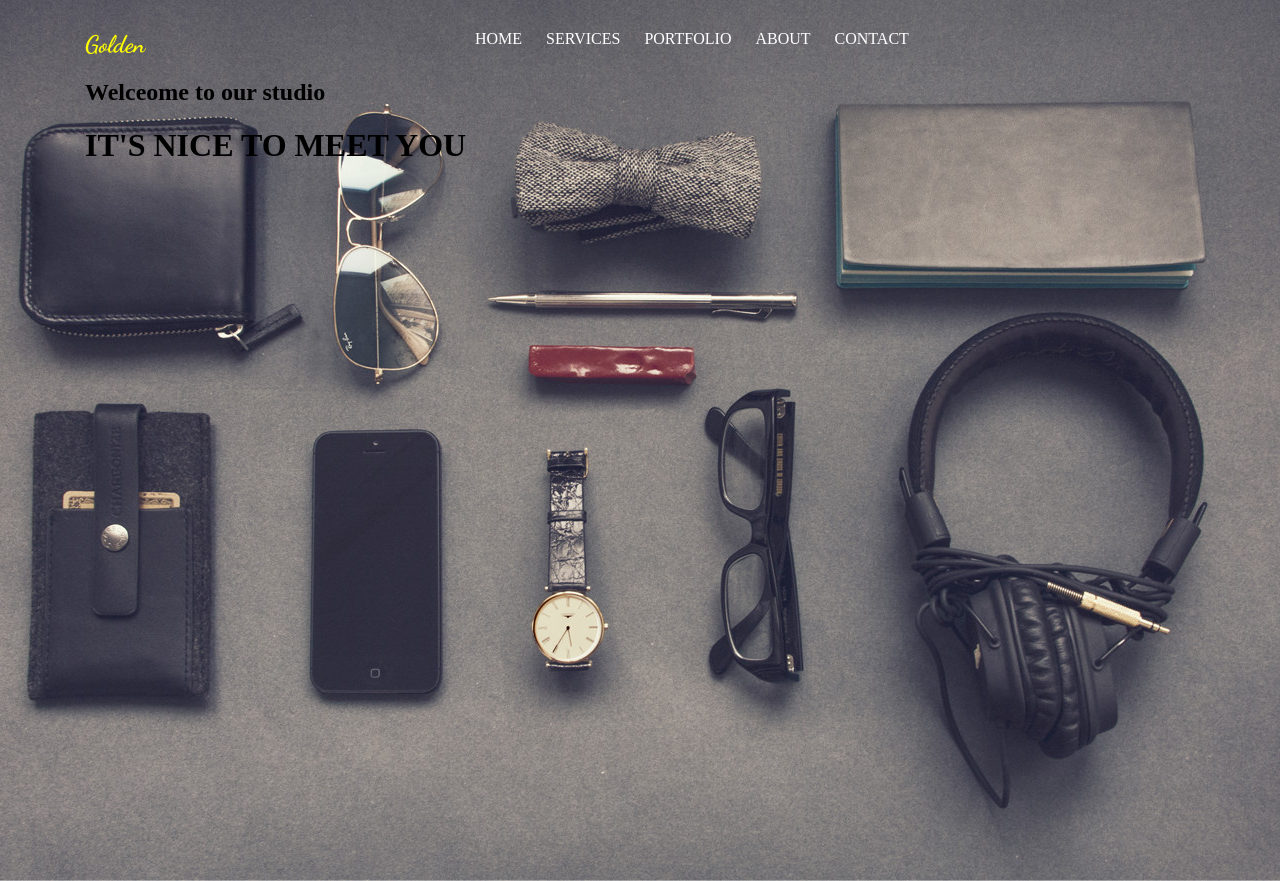
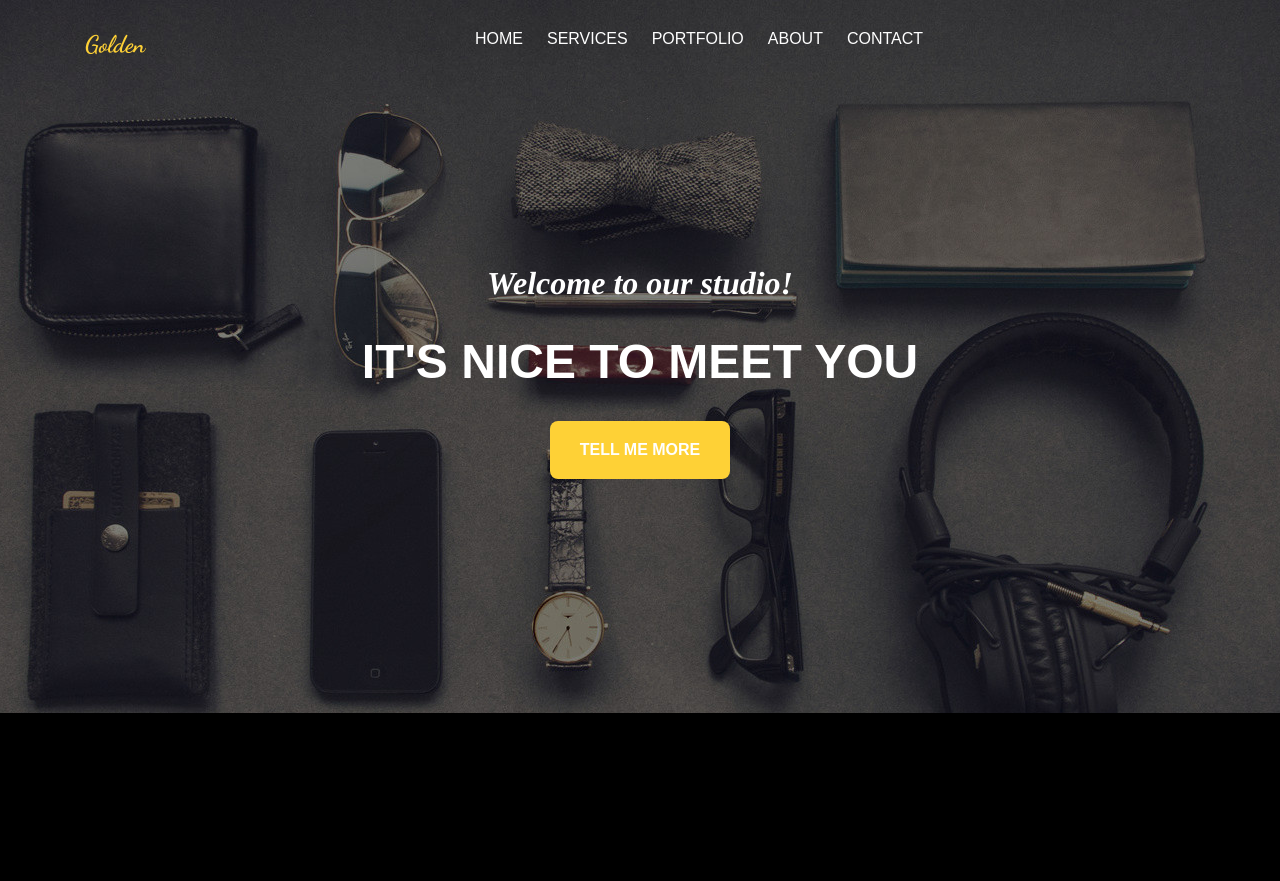
Before and after one commit to jarekm80/zadanie4, a website: page index.html in a window 1280 px wide. Shown: the top 881 px of the page. After the commit the page ends 800 px from the top, so only its background shows below. Drawn offline with Linux system fonts and the light colour scheme.

Commit message:
complete header

```diff
--- a/index.html
+++ b/index.html
@@ -9,7 +9,7 @@
     <link href="https://fonts.googleapis.com/css2?family=Dancing+Script:wght@700&display=swap" rel="stylesheet">
 </head>
 <body>
-    <img src="/images/back.jpg" class="backImg">
+    <img src="/images/backDark.jpg" class="backImg">
     <div class="container">
         <div class="row rowMargin">
             <div class="col tnLeft">
@@ -23,10 +23,11 @@
                 <a href="#">CONTACT</a>
             </div>
         </div>
-        <div class="row">
-            <div class="col">
-                <h2>Welceome to our studio</h2>
-                <h1>IT'S NICE TO MEET YOU</h1>
+        <div class="centerInHeader">
+            <div>
+                <h2 class="h2InWelcome">Welcome to our studio!<br></h2>
+                <h1 class="h1InNice">IT'S NICE TO MEET YOU</h1>
+                <div class="divBeforeBtnTell"><a href="#" class="btnTell">TELL ME MORE</a></div>
             </div>
         </div>
     </div>
--- a/sass/style.scss
+++ b/sass/style.scss
@@ -1,4 +1,5 @@
 $marginFromTop: 30px;
+$darkYellow: #fed136;
 body{
     margin: 0px;
     background-color: black;
@@ -10,7 +11,7 @@ body{
 }
 
 .tnLeft a {
-    color: yellow;
+    color: $darkYellow;
     font-family: 'Dancing Script', cursive;
     text-decoration: none;
     font-size: 1.5em;
@@ -20,6 +21,9 @@ body{
     text-align: right;
     text-decoration: none;
     padding: 0 10px 0 10px;
+    font-size: 1em;
+    font-weight: 500;
+    font-family: Arial, sans-serif;
 }
 .backImg{
     position: absolute;
@@ -32,3 +36,39 @@ body{
   .rowMargin{
       margin-top: $marginFromTop;
   }
+  .h2InWelcome{
+    color: white;
+    text-align: center;
+    font-size: 2em;
+    font-style: italic;
+    font-family: Times, Times New Roman, serif;
+  }
+  .h1InNice{
+    color: white;
+    text-align: center;
+    font-size: 3em;
+    font-weight: 900;
+    font-family: Arial, sans-serif;
+  }
+  .centerInHeader {
+    display: flex;
+    justify-content: center;
+    align-items: center;
+    height: 600px;
+  }
+  .btnTell{
+    color: white;
+    text-align: center;
+    font-size: 1em;
+    font-weight: 700;
+    font-family: Arial, sans-serif;
+    background-color: $darkYellow;
+    padding: 20px 30px 20px 30px;
+    text-decoration: none;
+    border-radius: 0.5em;
+  }
+  .divBeforeBtnTell{
+    display: flex;
+    justify-content: center;
+    align-items: center;
+  }
```
Also changed, not shown: css/style.css, images/backDark.jpg (added), 1 other file.
